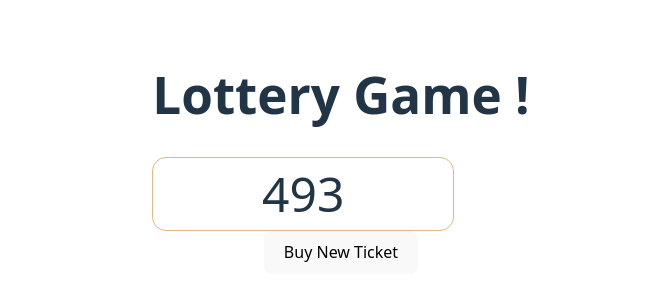
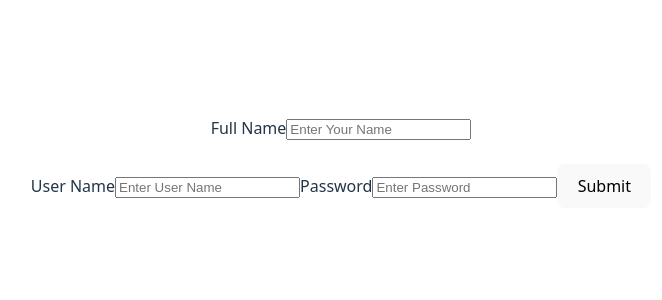
Before and after one commit to whoxshu/React-State-, a React app: page / in a window 1280 px wide. Shown: the part 238-538 px from the top of the page, without its empty margins (299-961 px from the left). Built offline with nearby package versions, Linux system fonts and the light colour scheme; the HTML template or start-up script is replaced by a standard one.

Commit message:
created form

```diff
--- a/src/App.jsx
+++ b/src/App.jsx
@@ -5,6 +5,7 @@
 import TicketNum from './TicketNum';
 import Ticket from './Ticket';
 import { sum } from './helper';
+import Form from './Form';
 
 function App() {
   let winCondition = (ticket) => {
@@ -13,7 +14,8 @@
 
   return (
     <>
-<Lottery  n={3} winCondition={winCondition}></Lottery>
+{/* <Lottery  n={3} winCondition={winCondition}></Lottery>*/}
+<Form></Form>
     </>
   );
 };
--- /dev/null
+++ b/src/Form.jsx
@@ -0,0 +1,74 @@
+import { useState } from "react";
+
+export default function Form(){
+     let [formData ,setFormData ] = useState({
+        fullName :"",
+        username: "",
+           password:"",
+     });
+
+
+
+     //  let handleNameChange = (event) =>{
+     //   setFullName(event.target.value);
+     //};
+
+      //let handleUserame = (event) =>{
+        //setUsername(event.target.value);
+     //};
+
+let handleInputChange = (event) => {
+    setFormData( (currData) => {
+        return{ ...currData,
+            [event.target.name] : event.target.value };
+    });
+};
+
+let handleSubmit = (event) => {
+    event.preventDefault();
+   // console.log(formData);
+    setFormData({
+         fullName :"",
+        username: "",
+        password:"",
+    })
+};
+    return(
+
+        <form onSubmit={handleSubmit}>
+            <label htmlFor="fullName">Full Name</label>
+  <input
+   type="text"
+  placeholder="Enter Your Name "
+  value={formData.fullName}
+  onChange={handleInputChange}
+  id="fullName"
+  name="fullName"
+   />
+  <br />
+  <br />
+
+  <label htmlFor="username">User Name</label>
+  <input
+   type="text"
+  placeholder="Enter User Name "
+  value = {formData.username}
+  onChange={handleInputChange}
+  id="username"
+  name="username"
+  />
+
+
+  <label htmlFor="password">Password</label>
+  <input
+   type="text"
+  placeholder="Enter Password "
+  value={formData.password}
+  onChange={handleInputChange}
+  id="password"
+  name="password"
+   />
+         <button>Submit</button>
+        </form>
+    )
+}
```
